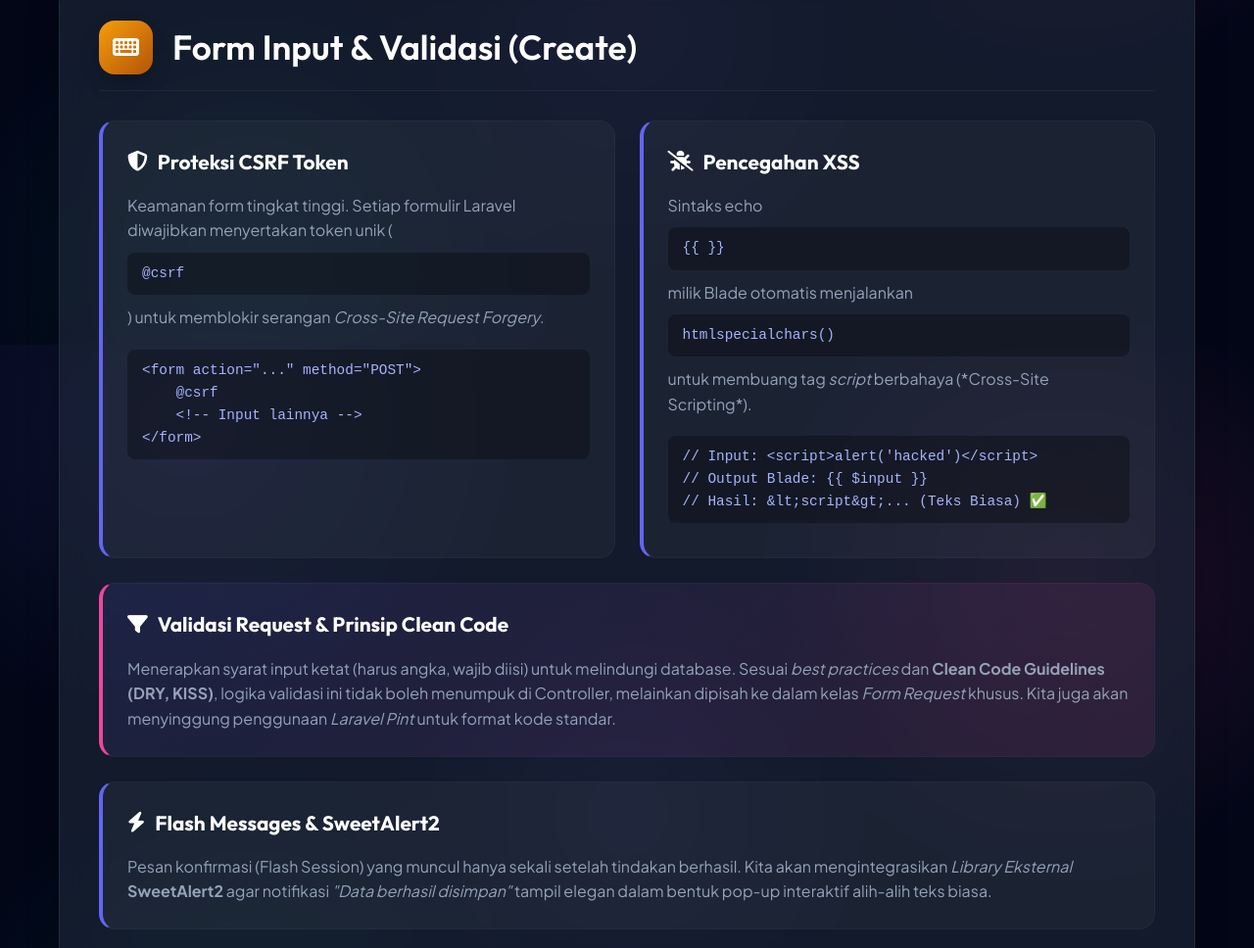
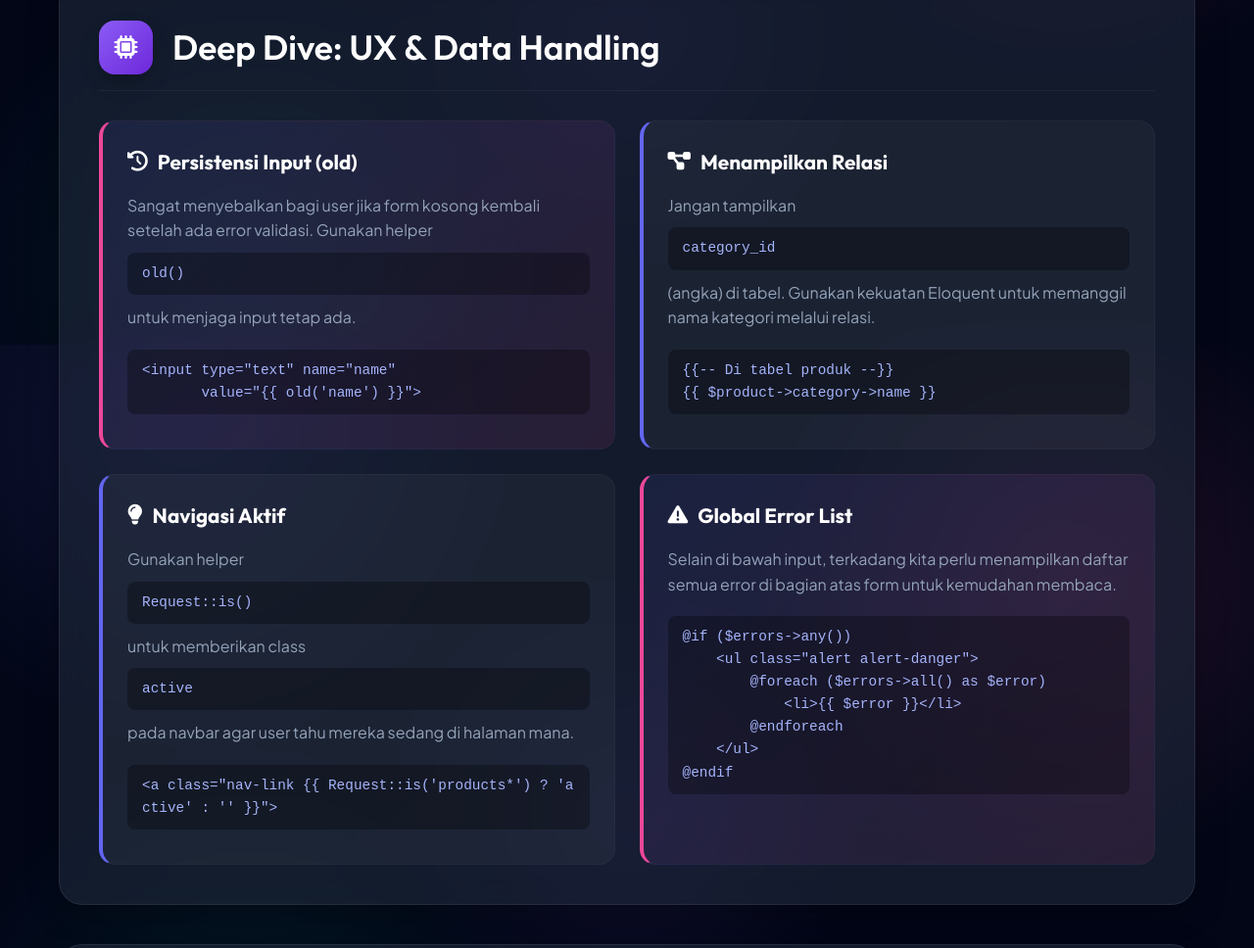
Before and after one commit to syahrizal-as/bdemy, a plain HTML site: page day2.html in a window 1280 px wide. Shown: the part 5248-6216 px from the top of the page at 98% size. Drawn offline with Linux system fonts and the light colour scheme.

Commit message:
refactor: update day 2 curriculum to cover UX enhancements including input persistence, relationship display, active nav states, and global error handling

```diff
--- a/day2.html
+++ b/day2.html
@@ -369,35 +369,47 @@
             </div>
         </div>
 
-        <!-- Create Data -->
+        <!-- Deep Dive: UX & Data Handling -->
         <div class="section glass-panel fade-in-up">
             <div class="section-title">
-                <div class="icon icon-orange"><i class="fa-solid fa-keyboard"></i></div>
-                <h2>Form Input & Validasi (Create)</h2>
+                <div class="icon icon-purple"><i class="fa-solid fa-microchip"></i></div>
+                <h2>Deep Dive: UX & Data Handling</h2>
             </div>
             <div class="content-grid">
+                <!-- Persistensi Form -->
+                <div class="card highlight">
+                    <h4><i class="fa-solid fa-clock-rotate-left"></i> Persistensi Input (old)</h4>
+                    <p>Sangat menyebalkan bagi user jika form kosong kembali setelah ada error validasi. Gunakan helper <code>old()</code> untuk menjaga input tetap ada.</p>
+<pre style="margin-top: 10px;"><code>&lt;input type="text" name="name"
+       value="{{ old('name') }}"&gt;</code></pre>
+                </div>
+
+                <!-- Menampilkan Relasi -->
                 <div class="card">
-                    <h4><i class="fa-solid fa-shield-halved"></i> Proteksi CSRF Token</h4>
-                    <p>Keamanan form tingkat tinggi. Setiap formulir Laravel diwajibkan menyertakan token unik (<code>@csrf</code>) untuk memblokir serangan <em>Cross-Site Request Forgery</em>.</p>
-<pre style="margin-top: 10px;"><code style="white-space: pre-wrap;">&lt;form action="..." method="POST"&gt;
-    @csrf
-    &lt;!-- Input lainnya --&gt;
-&lt;/form&gt;</code></pre>
+                    <h4><i class="fa-solid fa-diagram-project"></i> Menampilkan Relasi</h4>
+                    <p>Jangan tampilkan <code>category_id</code> (angka) di tabel. Gunakan kekuatan Eloquent untuk memanggil nama kategori melalui relasi.</p>
+<pre style="margin-top: 10px;"><code>{{-- Di tabel produk --}}
+{{ $product->category->name }}</code></pre>
                 </div>
+
+                <!-- Active State -->
                 <div class="card">
-                    <h4><i class="fa-solid fa-bug-slash"></i> Pencegahan XSS</h4>
-                    <p>Sintaks echo <code>{{ }}</code> milik Blade otomatis menjalankan <code>htmlspecialchars()</code> untuk membuang tag <em>script</em> berbahaya (*Cross-Site Scripting*).</p>
-<pre style="margin-top: 10px;"><code>// Input: &lt;script&gt;alert('hacked')&lt;/script&gt;
-// Output Blade: {{ $input }}
-// Hasil: &amp;lt;script&amp;gt;... (Teks Biasa) ✅</code></pre>
+                    <h4><i class="fa-solid fa-lightbulb"></i> Navigasi Aktif</h4>
+                    <p>Gunakan helper <code>Request::is()</code> untuk memberikan class <code>active</code> pada navbar agar user tahu mereka sedang di halaman mana.</p>
+<pre style="margin-top: 10px;"><code>&lt;a class="nav-link {{ Request::is('products*') ? 'active' : '' }}"&gt;</code></pre>
                 </div>
-                <div class="card highlight" style="grid-column: 1 / -1;">
-                    <h4><i class="fa-solid fa-filter"></i> Validasi Request & Prinsip Clean Code</h4>
-                    <p>Menerapkan syarat input ketat (harus angka, wajib diisi) untuk melindungi database. Sesuai <em>best practices</em> dan <strong>Clean Code Guidelines (DRY, KISS)</strong>, logika validasi ini tidak boleh menumpuk di Controller, melainkan dipisah ke dalam kelas <em>Form Request</em> khusus. Kita juga akan menyinggung penggunaan <em>Laravel Pint</em> untuk format kode standar.</p>
-                </div>
-                <div class="card" style="grid-column: 1 / -1;">
-                    <h4><i class="fa-solid fa-bolt"></i> Flash Messages & SweetAlert2</h4>
-                    <p>Pesan konfirmasi (Flash Session) yang muncul hanya sekali setelah tindakan berhasil. Kita akan mengintegrasikan <em>Library Eksternal</em> <strong>SweetAlert2</strong> agar notifikasi <em>"Data berhasil disimpan"</em> tampil elegan dalam bentuk pop-up interaktif alih-alih teks biasa.</p>
+
+                <!-- Global Errors -->
+                <div class="card highlight">
+                    <h4><i class="fa-solid fa-triangle-exclamation"></i> Global Error List</h4>
+                    <p>Selain di bawah input, terkadang kita perlu menampilkan daftar semua error di bagian atas form untuk kemudahan membaca.</p>
+<pre style="margin-top: 10px;"><code>@if ($errors->any())
+    &lt;ul class="alert alert-danger"&gt;
+        @foreach ($errors->all() as $error)
+            &lt;li&gt;{{ $error }}&lt;/li&gt;
+        @endforeach
+    &lt;/ul&gt;
+@endif</code></pre>
                 </div>
             </div>
         </div>
```
